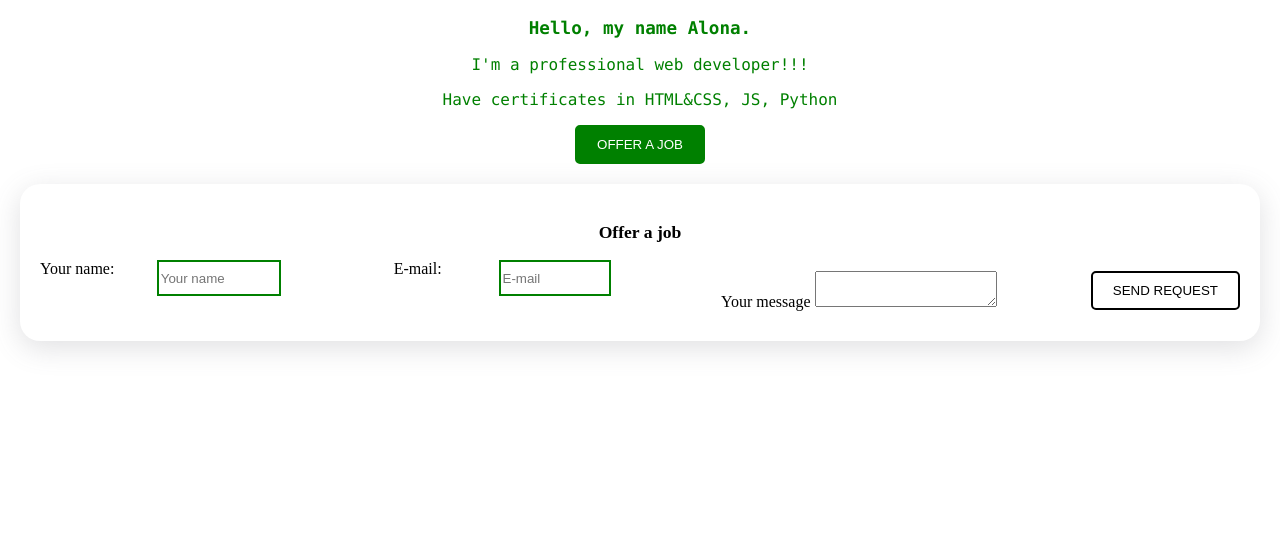
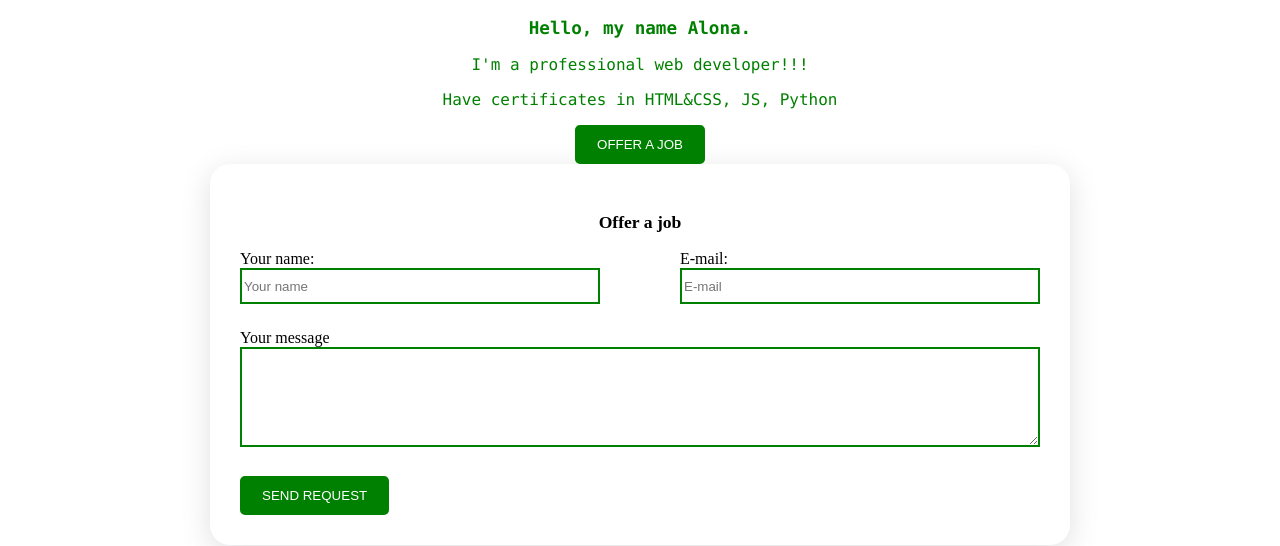
Before and after one commit to Alonasa/100DaysOfPyhton, a Flask app: template dayFiftySix/templates/index.html in a window 1280 px wide. Shown: the part 254-800 px from the top of the page. Run offline with Flask 3, Linux system fonts and the light colour scheme; the template is opened without the code that fills it, so the values that code supplies are empty.

Commit message:
added final styles for contact form

```diff
--- a/dayFiftySix/static/styles/style.css
+++ b/dayFiftySix/static/styles/style.css
@@ -44,13 +44,13 @@ h3 {
     border-radius: 50%;
 }
 
-.about-me__button {
+.button__green {
     color: white;
     background-color: green;
     border-color: green;
 }
 
-.about-me__button:hover:active {
+.button__green:hover:active {
     color: white;
     background-color: green;
     border-color: green;
@@ -68,7 +68,7 @@ h3 {
     border-radius: 20px;
     background-color: #ffffff;
     box-shadow: rgba(100, 100, 111, 0.2) 0px 7px 29px 0px;
-     text-align: center;
+    text-align: center;
 }
 
 .job-reservation-form form {
@@ -81,36 +81,58 @@ h3 {
 }
 
 input {
-    margin-bottom: 15px;
     width: 100%;
     height: 30px;
     overflow: hidden;
     border: 2px solid green;
 }
 
-label {
-   width: 100%;
+.contact-form__message, input {
+    margin-bottom: 15px;
 }
 
 .contact-form__email, .contact-form__name {
+    width: 100%;
     display: flex;
     flex-wrap: wrap;
+}
+
+.contact-form__message {
+    width: 100%;
+}
+
+.contact-form__message textarea {
+    width: 100%;
+    height: 100px;
+    border: 2px solid green;
+    box-sizing: border-box;
+    overflow: hidden;
 }
 
 @media(min-width: 768px){
     .about-me {
         width: 70%;
     }
+
+    .job-reservation-form {
+        padding: 30px;
+        margin: 0 auto;
+        max-width: 800px;
+    }
+
     .job-reservation-form form {
-        align-content: space-between;
-        align-items: center;
         justify-content: space-between;
     }
+
+    .contact-form__email, .contact-form__name {
+        width: 45%;
+    }
+
     #contact-form input {
-        width: 45%;
         margin-bottom: 25px;
     }
-    #contact-form label {
-        width: 45%;
+
+    .contact-form__message {
+        margin-bottom: 25px;
     }
 }
--- a/dayFiftySix/templates/index.html
+++ b/dayFiftySix/templates/index.html
@@ -18,7 +18,7 @@
             <p class="about-me__description">I'm a professional web
                 developer!!!</p>
             <p>Have certificates in HTML&CSS, JS, Python</p>
-            <button class="about-me__button button" onclick="location.href='https://t.me/ameha3'">Offer a job</button>
+            <button class="button button__green" onclick="location.href='https://t.me/ameha3'">Offer a job</button>
         </section>
     </div>
 </header>
@@ -40,13 +40,13 @@
             <label for="contact-form__email">E-mail:</label>
             <input type="email" name="contact-form__email" id="contact-form__email" placeholder="E-mail">
         </div>
-        <div>
+        <div class="contact-form__message">
             <label for="contact-form__message">Your message</label>
             <textarea name="contact-form__message" id="contact-form__message"
                       placeholder="Leave your message here">
             </textarea>
         </div>
-        <button class="button" type="submit">Send request</button>
+        <button class="button button__green" type="submit">Send request</button>
     </form>
 </section>
 </body>
```
